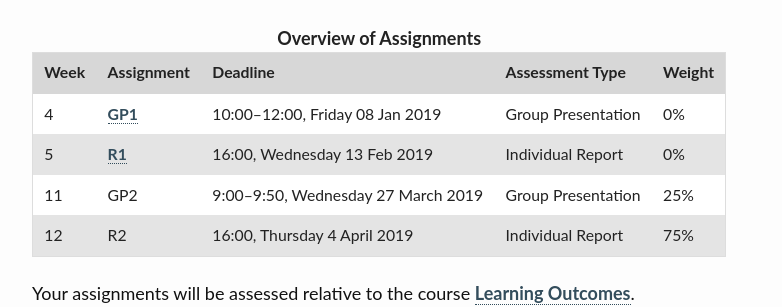
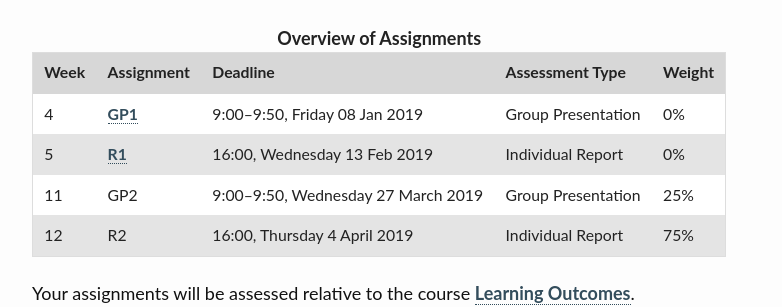
Before and after one commit to edinburghlivinglab/ddc, a Jekyll site: the page built from pages/assessment_overview.md, in a window 1280 px wide. Shown: the part 662-969 px from the top of the page, without its empty margins (248-1030 px from the left). Built offline with Jekyll 4.4.1, drawn with Linux system fonts in a browser that asks for light colours.

Commit message:
Update assessment_overview.md

```diff
--- a/pages/assessment_overview.md
+++ b/pages/assessment_overview.md
@@ -30,7 +30,7 @@ permalink: "/assessment_overview/"
             <tr>
                 <td>4</td>
                 <td><a href="{{ site.baseurl }}/assignment_gp1">GP1</a></td>
-                <td>10:00&ndash;12:00, Friday 08 Jan 2019</td>
+                <td>9:00&ndash;9:50, Friday 08 Jan 2019</td>
                 <td>Group Presentation</td>
                 <td>0%</td>
             </tr>
```
